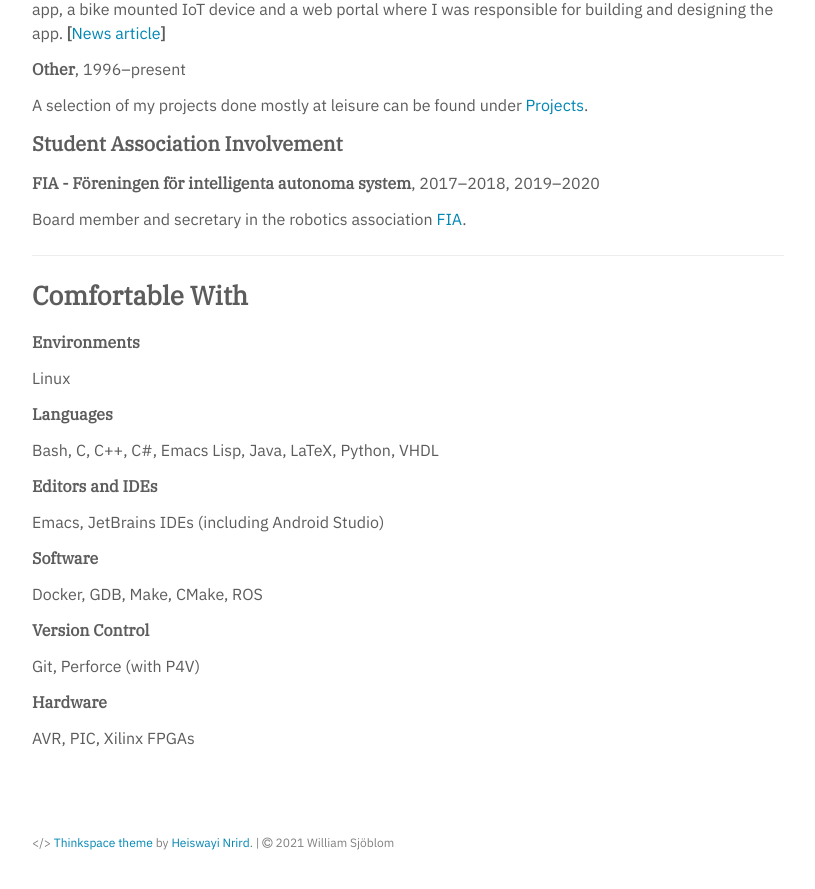
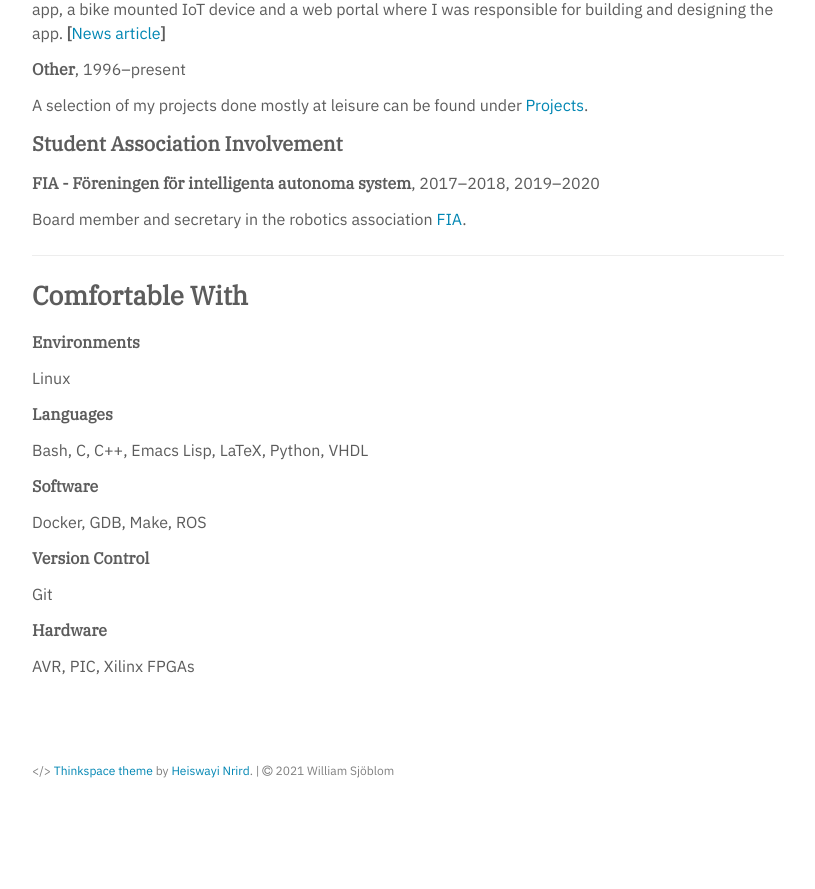
Before and after one commit to williamsjoblom/williamsjoblom.github.io, a Jekyll site: the page built from resume.md, in a window 1280 px wide and 900 px high, scrolled down 1911 px. Shown: the top 889 px of the window, without its empty margins (232-1047 px from the left). Built offline with Jekyll 4.4.1, drawn with Linux system fonts in a browser that asks for light colours; after the commit the page ends 2739 px from its top, so only the background shows below that.

Commit message:
Update resume.md

```diff
--- a/resume.md
+++ b/resume.md
@@ -111,19 +111,15 @@ Linux
 
 **Languages**
 
-Bash, C, C++, C#, Emacs Lisp, Java, LaTeX, Python, VHDL
-
-**Editors and IDEs**
-
-Emacs, JetBrains IDEs (including Android Studio)
+Bash, C, C++, Emacs Lisp, LaTeX, Python, VHDL
 
 **Software**
 
-Docker, GDB, Make, CMake, ROS
+Docker, GDB, Make, ROS
 
 **Version Control**
 
-Git, Perforce (with P4V)
+Git
 
 **Hardware**
 
```
